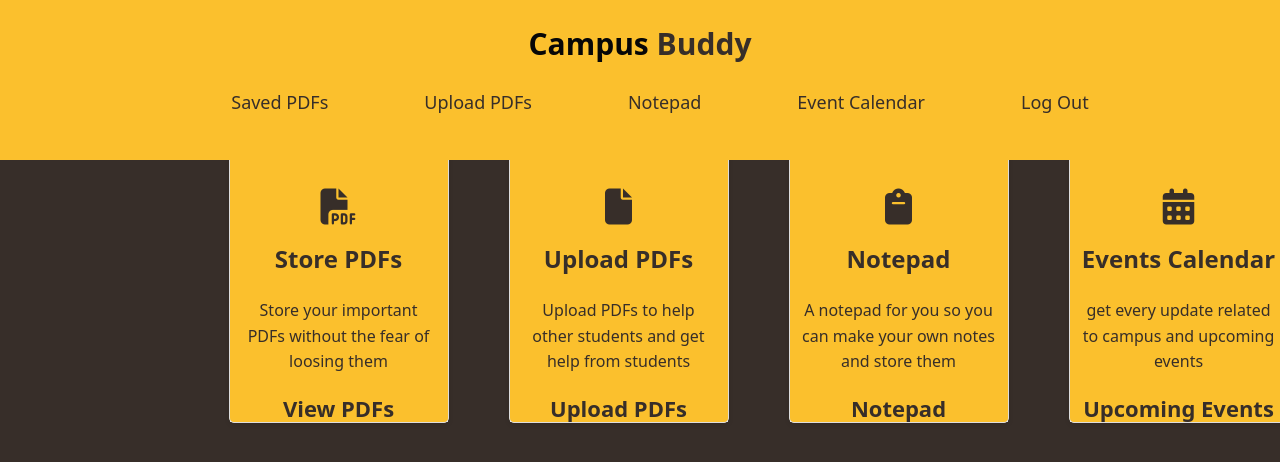
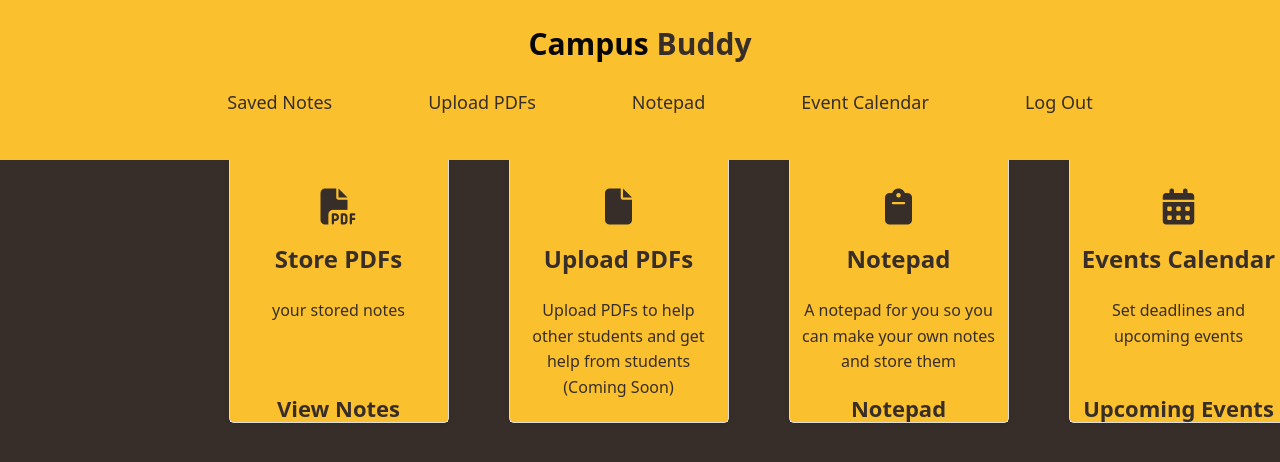
Before and after one commit to AhyanAslam/PROJECT, a Flask app: page / in a window 1280 px wide; the page is wider, and only the part inside the window is pictured. Shown: the top 462 px of that part. Run offline with Flask 3, Linux system fonts and the light colour scheme.

Commit message:
final touch

```diff
--- a/templates/landingpage.html
+++ b/templates/landingpage.html
@@ -18,7 +18,7 @@
                 <a href="#home" class="logo">Campus <span>Buddy</span></a>
                 <nav>
                     <ul class="navbar">
-                        <li><a href="/viewnotes">Saved PDFs</a></li>
+                        <li><a href="/viewnotes">Saved Notes</a></li>
                         <li><a href="#about">Upload PDFs</a></li>
                         <li>
                         </li>
@@ -46,16 +46,18 @@
                         <div class="sbox">
                             <i class="fa-solid fa-file-pdf"></i>
                             <h3>Store PDFs</h3>
-                            <p>Store your important PDFs without the fear of loosing them</p>
-                            <a href="">View PDFs</a>
+                            <p>your stored notes</p>
+                            <br>
+                            <br>
+                            <a href="/viewnotes">View Notes</a>
                         </div>
                     </div>
                     <div class="card">
                         <div class="sbox">
                             <i class="fa-solid fa-file"></i>
                             <h3>Upload PDFs</h3>
-                            <p>Upload PDFs to help other students and get help from students</p>
-                            <a href="#">Upload PDFs</a>
+                            <p>Upload PDFs to help other students and get help from students<br>(Coming Soon)</p>
+                            <!--<a href="#">Upload PDFs</a>-->
                         </div>
                     </div>
                     <div class="card">
@@ -63,6 +65,7 @@
                             <i class="fa-solid fa-clipboard"></i>
                             <h3>Notepad</h3>
                             <p>A notepad for you so you can make your own notes and store them</p>
+
                             <a href="/notepad">Notepad</a>
                         </div>
                     </div>
@@ -70,7 +73,8 @@
                         <div class="sbox">
                             <i class="fa-solid fa-calendar-days"></i>
                             <h3>Events Calendar</h3>
-                            <p>get every update related to campus and upcoming events</p>
+                            <p>Set deadlines and upcoming events</p>
+                            <br>
                             <a href="/event">Upcoming Events</a>
                         </div>
                     </div>
```
